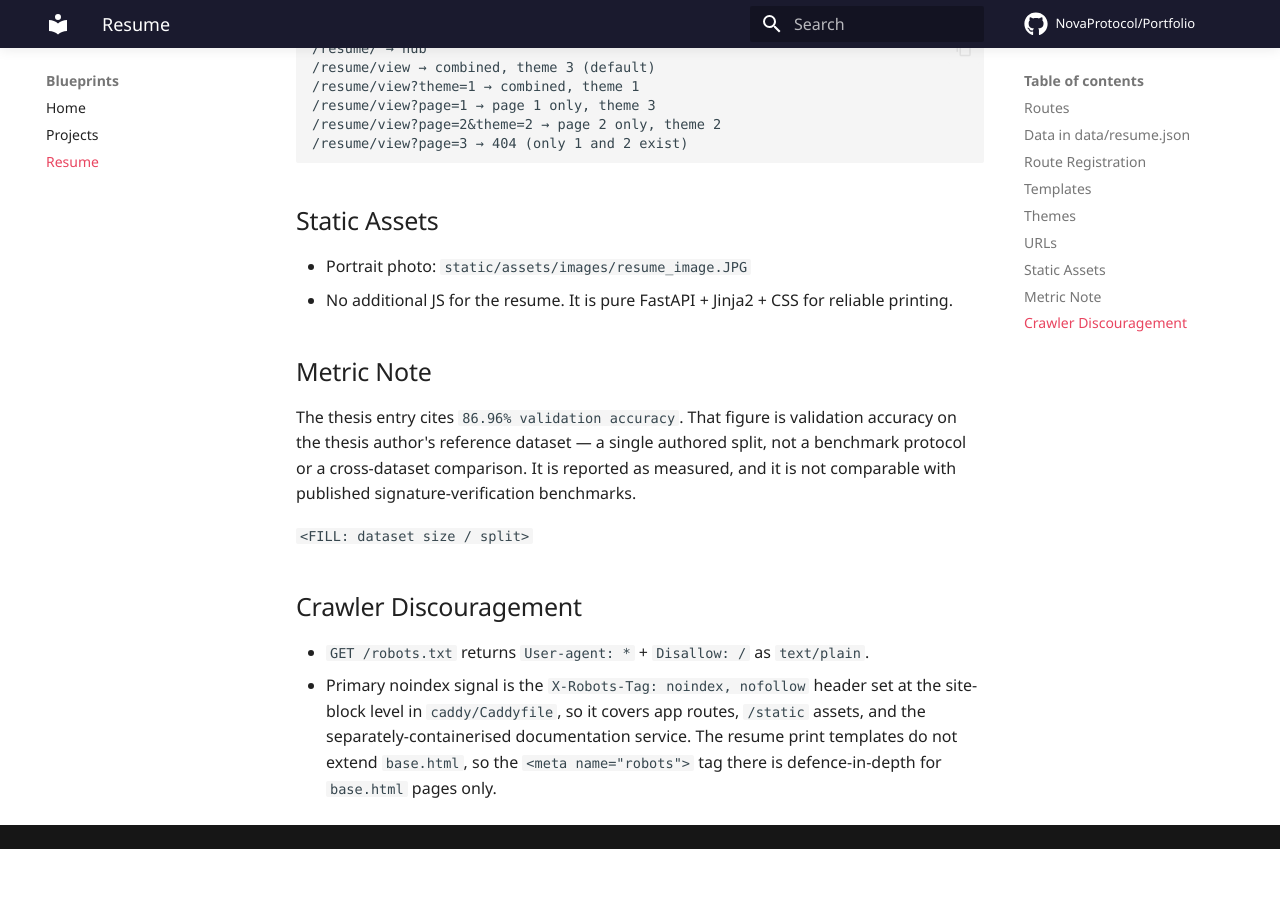
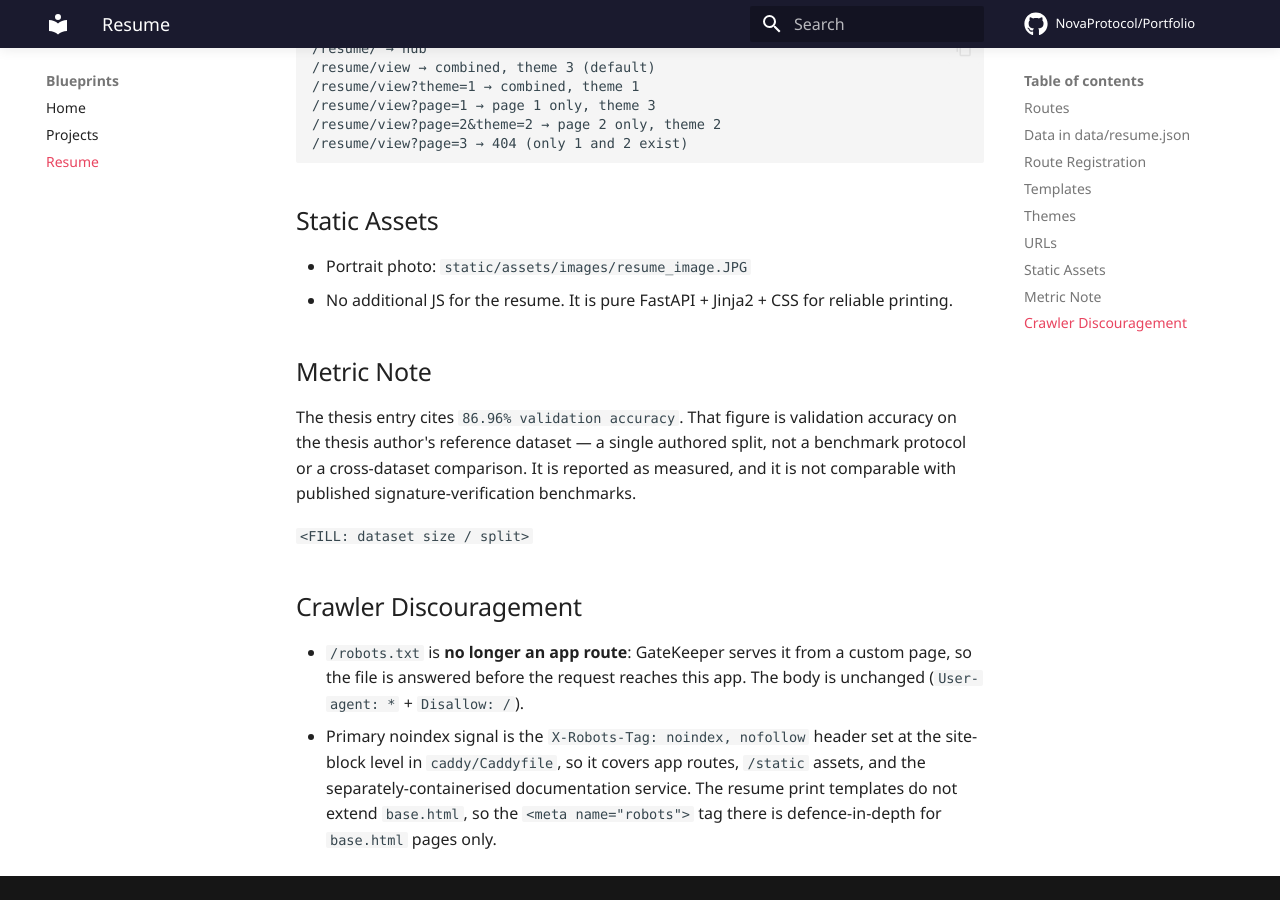
Before and after one commit to NovaProtocol/Portfolio, an MkDocs documentation site: the page built from documentation/docs/blueprints/resume.md, in a window 1280 px wide and 900 px high, scrolled down 2739 px. Built offline with MkDocs 1.6.1 and Material for MkDocs 9.7.7, drawn with Linux system fonts in a browser that asks for light colours; some web fonts are replaced; comment, search, counter and statistics services are not loaded; before the commit the page ends 3588 px from its top, so only the background shows below that.

Commit message:
refactor(portfolio): retire the app-level robots.txt route
GateKeeper answers /robots.txt from a custom page before the request
reaches the app, so the route, its response import and its cache class are
no longer needed. The noindex header and meta tag are unchanged.

```diff
--- a/documentation/docs/blueprints/resume.md
+++ b/documentation/docs/blueprints/resume.md
@@ -97,5 +97,5 @@ The thesis entry cites `86.96% validation accuracy`. That figure is validation a
 
 ## Crawler Discouragement
 
-- `GET /robots.txt` returns `User-agent: *` + `Disallow: /` as `text/plain`.
+- `/robots.txt` is **no longer an app route**: GateKeeper serves it from a custom page, so the file is answered before the request reaches this app. The body is unchanged (`User-agent: *` + `Disallow: /`).
 - Primary noindex signal is the `X-Robots-Tag: noindex, nofollow` header set at the site-block level in `caddy/Caddyfile`, so it covers app routes, `/static` assets, and the separately-containerised documentation service. The resume print templates do not extend `base.html`, so the `<meta name="robots">` tag there is defence-in-depth for `base.html` pages only.
```
Also changed, not shown: documentation/docs/architecture.md (+4 -4 lines), documentation/docs/index.md (+1 -1 lines), 2 other files.
